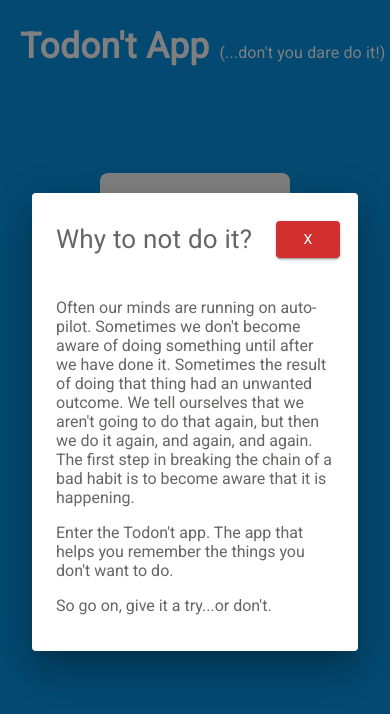
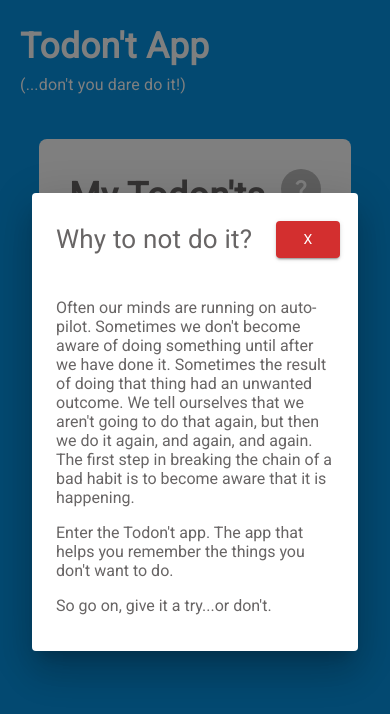
Before and after one commit to Chad-Martinez/Todont, a React (Create React App) app: page / in a window 390 px wide. Shown: the top 714 px of the page. Built offline with nearby package versions, Linux system fonts and the light colour scheme.

Commit message:
fixed responsive design for title buttons and list item text overflow

```diff
--- a/src/App.tsx
+++ b/src/App.tsx
@@ -44,12 +44,20 @@ const App: FC = (): ReactElement => {
   return (
     <Fragment>
       <Modal onClose={modalHandler} open={open} />
+      <Box
+        sx={{
+          display: 'flex',
+          justifyContent: 'start',
+          alignItems: 'flex-end',
+          flexWrap: 'wrap',
+          padding: '20px 0px 0px 20px',
+        }}
+      >
         <Typography
           sx={{
             color: 'white',
             fontSize: '2.2em',
             fontWeight: 'bold',
-          padding: '20px 0px 0px 20px',
             display: 'inline-block',
             marginRight: '10px',
           }}
@@ -60,17 +68,20 @@ const App: FC = (): ReactElement => {
           sx={{
             display: 'inline-block',
             color: 'white',
+            paddingBottom: '3px',
+            marginRight: '10px',
           }}
         >
           (...don't you dare do it!)
         </Typography>
+      </Box>
       <Box
         sx={{
           borderRadius: '8px',
           bgcolor: 'white',
-          padding: '50px',
+          padding: '30px',
           maxHeight: '80vh',
-          margin: '100px',
+          margin: '10%',
         }}
       >
         <Box
--- a/src/components/TodontForm.tsx
+++ b/src/components/TodontForm.tsx
@@ -29,7 +29,7 @@ const TodontForm: FC<Props> = ({ onSubmitTodont }) => {
 
   return (
     <Grid container spacing={2} component='form'>
-      <Grid item xs={10}>
+      <Grid item xs={12} md={10}>
         <TextField
           required
           label="Add Todon't"
@@ -43,7 +43,8 @@ const TodontForm: FC<Props> = ({ onSubmitTodont }) => {
       </Grid>
       <Grid
         item
-        xs={2}
+        xs={12}
+        md={2}
         sx={{
           display: 'flex',
           justifyContent: 'end',
--- a/src/components/TodontItem.tsx
+++ b/src/components/TodontItem.tsx
@@ -6,6 +6,7 @@ import {
   ListItemButton,
   ListItemAvatar,
   Avatar,
+  Box,
 } from '@mui/material';
 import CheckIcon from '@mui/icons-material/Check';
 import DeleteIcon from '@mui/icons-material/Delete';
@@ -44,7 +45,10 @@ const TodontItem: FC<Props> = ({
         boxShadow: '3px 3px 5px rgba(0, 0, 0, 0.3)',
       }}
       secondaryAction={
-        <ListItemButton onClick={moveTodont}>
+        <ListItemButton
+          onClick={moveTodont}
+          sx={{ zIndex: '3', padding: '0px' }}
+        >
           <IconButton edge='start' aria-label='delete'>
             {condition === 'ACTIVE' ? <DeleteIcon /> : <RestoreFromTrashIcon />}
           </IconButton>
@@ -58,7 +62,14 @@ const TodontItem: FC<Props> = ({
           </IconButton>
         </Avatar>
       </ListItemAvatar>
-      <ListItemText>{name}</ListItemText>
+      <ListItemText
+        sx={{
+          overflow: 'hidden',
+          whiteSpace: 'nowrap',
+        }}
+      >
+        {name}
+      </ListItemText>
     </ListItem>
   );
 };
```
Lines whose indentation alone changed are shown as unchanged.
